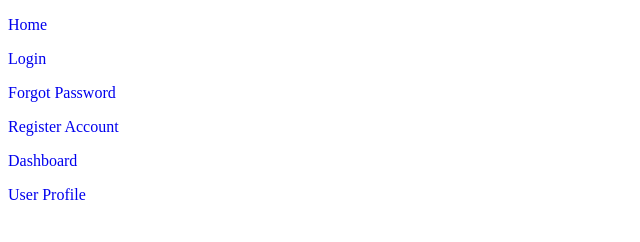
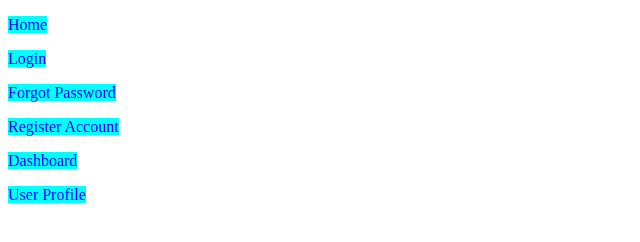
Before and after one commit to mtalha83/mainproject, a plain HTML site: page index.html in a window 1280 px wide. Shown: the whole page, without its empty margins (0-640 px from the left). Drawn offline with Linux system fonts and the light colour scheme.

Commit message:
font and background color changed

```diff
--- a/style.css
+++ b/style.css
@@ -1,3 +1,5 @@
 a {
     text-decoration: none;
+    color: blue;
+    background-color: aqua;
 }
```
